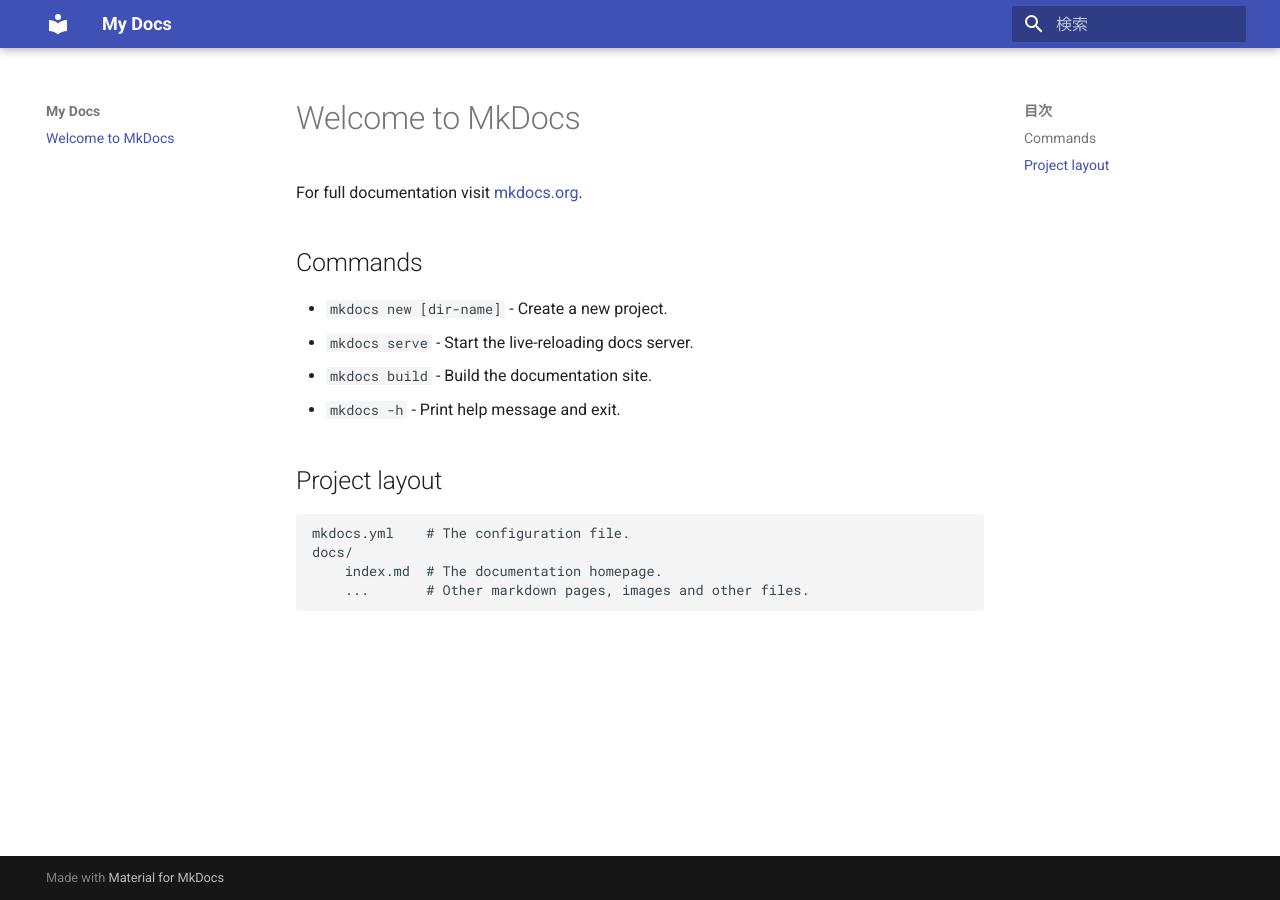
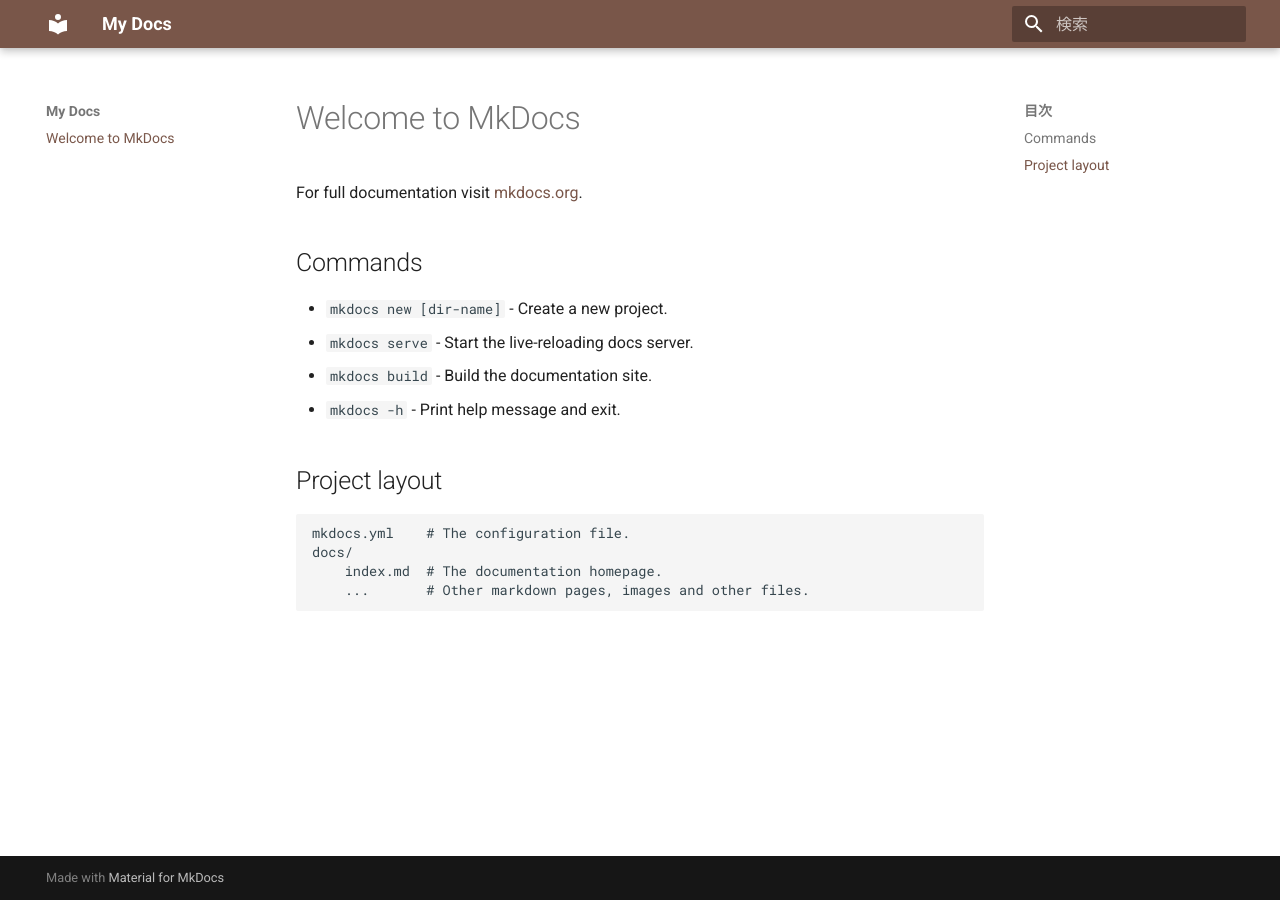
Before and after one commit to jagarikokamukamu/poc-mkdoc, an MkDocs documentation site: the page built from docs/index.md, in a window 1280 px wide. Built offline with MkDocs 1.6.1 and Material for MkDocs 9.7.7, drawn with Linux system fonts in a browser that asks for light colours.

Commit message:
テーマカラーを変えてみる

```diff
--- a/mkdocs.yml
+++ b/mkdocs.yml
@@ -3,3 +3,6 @@
 theme:
   name: material
   language: ja
+  palette:
+    primary: brown
+    accent: deep orange
```
